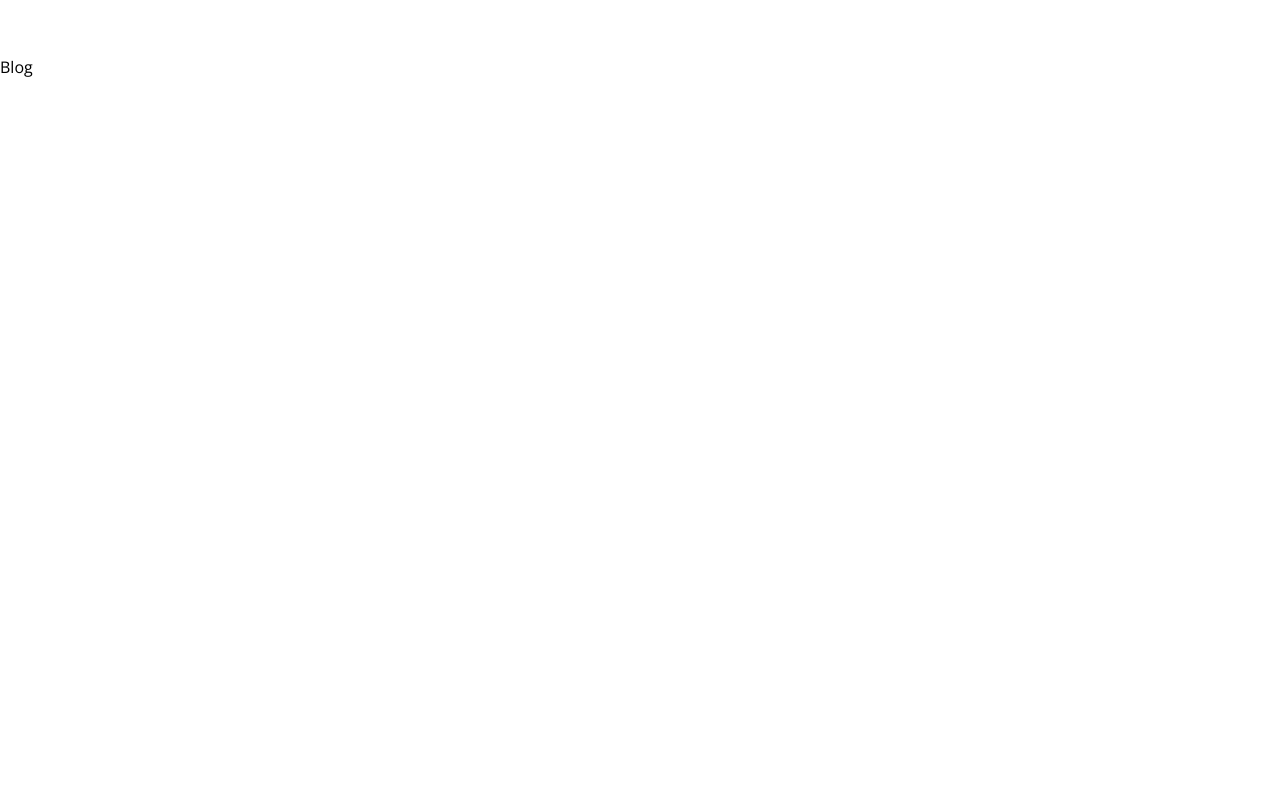
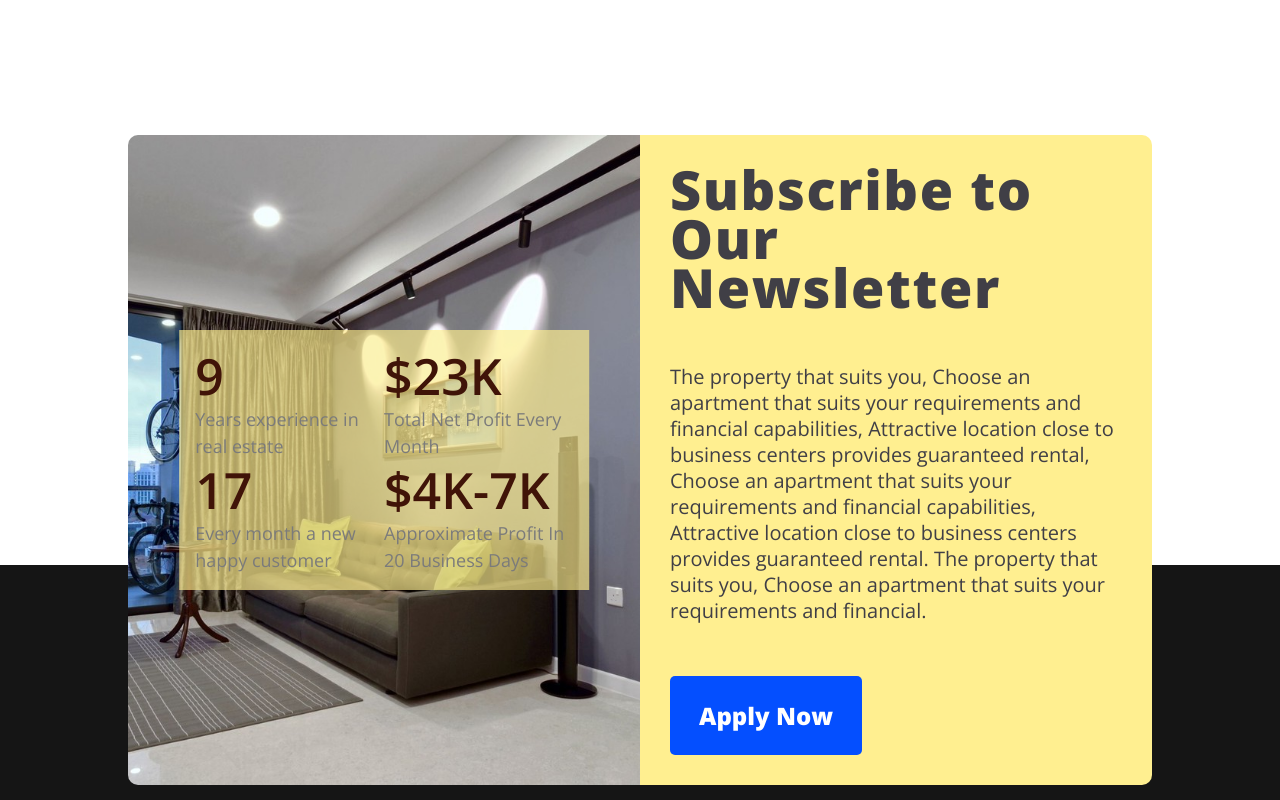
Before and after one commit to nbn2000/home-real-estate, a React (Vite) app: page / in a window 1280 px wide. Shown: the part 6680-7480 px from the top of the page. Built offline with nearby package versions, Linux system fonts and the light colour scheme.

Commit message:
website is ready

```diff
--- a/src/App.css
+++ b/src/App.css
@@ -73,6 +73,12 @@ a:active {
   line-height: 28px;
 }
 
+.typography-sm-300 {
+  font-size: 12px;
+  font-weight: 400;
+  line-height: 15.6px;
+}
+
 .typography-sm-600-inter {
   font-family: "Inter" sans-serif;
   font-size: 13px;
@@ -135,6 +141,13 @@ a:active {
   font-size: 24px;
   font-weight: 800;
   line-height: 31px;
+}
+
+.typography-xl2-inter {
+  font-family: "Inter" sans-serif;
+  font-size: 30px;
+  font-weight: 600;
+  line-height: 60px;
 }
 
 .typography-xl2 {
--- a/src/sections/Blog.jsx
+++ b/src/sections/Blog.jsx
@@ -1,7 +1,71 @@
+import blogImg from "/blog.jpg";
+
 const Blog = () => {
   return (
-    <section id="blog" className="h-screen w-full">
-      Blog
+    <section
+      id="blog"
+      className="container-x-axis container-y-axis relative -mb-[300px] z-50"
+    >
+      <div className=" flex flex-col md:flex-row">
+        <div className="relative md:w-1/2">
+          <img
+            src={blogImg}
+            alt="blog img"
+            className="w-full min-h-[383px] md:h-full object-cover object-center rounded-t-[10px] md:rounded-t-none md:!rounded-l-[10px]"
+          />
+          <div className="absolute top-1/2 left-1/2 -translate-x-1/2 -translate-y-1/2 grid grid-cols-2 bg-[rgba(255,239,144,0.67)] w-[80%] p-4">
+            <div className="flex flex-col justify-start items-start">
+              <span className="typography-xl2-inter text-[rgba(64,20,8,1)] lg:text-[50px] lg:leading-[60px]">
+                9
+              </span>
+              <span className="typography-sm-300-inter text-[rgba(123,123,123,1)] lg:text-[18px] lg:leading-[27px] ">
+                Years experience in real estate
+              </span>
+            </div>
+            <div className="flex flex-col justify-start items-start ">
+              <span className="typography-xl2-inter text-[rgba(64,20,8,1)] lg:text-[50px] lg:leading-[60px]">
+                $23K
+              </span>
+              <span className="typography-sm-300-inter text-[rgba(123,123,123,1)] lg:text-[18px] lg:leading-[27px]">
+                Total Net Profit Every Month
+              </span>
+            </div>
+            <div className="flex flex-col justify-start items-start">
+              <span className="typography-xl2-inter text-[rgba(64,20,8,1)] lg:text-[50px] lg:leading-[60px]">
+                17
+              </span>
+              <span className="typography-sm-300-inter text-[rgba(123,123,123,1)] lg:text-[18px] lg:leading-[27px]">
+                Every month a new happy customer
+              </span>
+            </div>
+            <div className="flex flex-col justify-start items-start ">
+              <span className="typography-xl2-inter text-[rgba(64,20,8,1)] lg:text-[50px] lg:leading-[60px]">
+                $4K-7K
+              </span>
+              <span className="typography-sm-300-inter text-[rgba(123,123,123,1)] lg:text-[18px] lg:leading-[27px]">
+                Approximate Profit In 20 Business Days
+              </span>
+            </div>
+          </div>
+        </div>
+        <div className="flex flex-col justify-start items-start bg-[rgb(255,239,144)] z-50 rounded-b-[10px] md:rounded-b-none md:rounded-r-[10px] p-[30px] gap-[52px] md:w-1/2">
+          <span className="typography-xxl text-[rgba(64,63,70,1)] lg:text-[54px] lg:leading-[49px]">
+            Subscribe to Our Newsletter
+          </span>
+          <p className="typography-sm-300  text-[rgba(64,63,70,1)] lg:text-[20px] lg:leading-[26px]">
+            The property that suits you, Choose an apartment that suits your
+            requirements and financial capabilities, Attractive location close
+            to business centers provides guaranteed rental, Choose an apartment
+            that suits your requirements and financial capabilities, Attractive
+            location close to business centers provides guaranteed rental. The
+            property that suits you, Choose an apartment that suits your
+            requirements and financial.
+          </p>
+          <button className="bg-primary w-full h-[79px] rounded-[5px] p-[20px] text-white typography-xl1-bold lg:w-[192px]">
+            Apply Now
+          </button>
+        </div>
+      </div>
     </section>
   );
 };
```
Also changed, not shown: public/blog.jpg (added).
